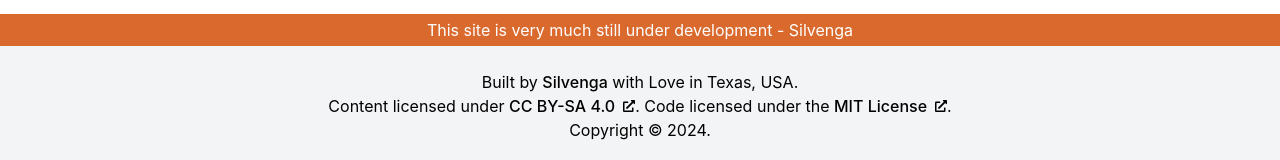
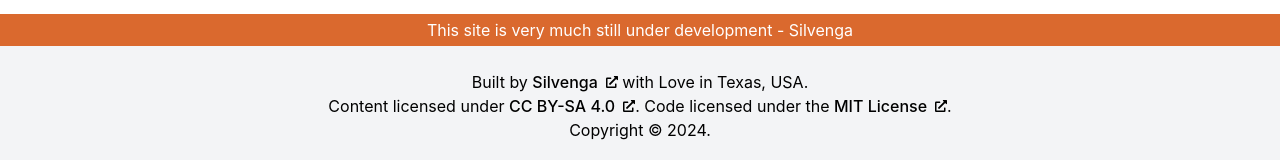
Before and after one commit to filameta/filameta.com, a React (Vite) app: page /tools in a window 1280 px wide. Shown: the part 754-914 px from the top of the page. Built offline with nearby package versions, Linux system fonts and the light colour scheme; a web font is replaced by a local one; what @xpd/tailwind-3dtransforms, better-react-mathjax would draw is missing.

Commit message:
Normalized external links for first-party link.

```diff
--- a/src/components/layouts/default/footer.tsx
+++ b/src/components/layouts/default/footer.tsx
@@ -5,7 +5,7 @@ export function Footer() {
     const year = useMemo(() => new Date().getFullYear(), []);
     return (
         <footer className="p-6 flex flex-col items-center justify-end bg-gray-100 mt-auto text-center">
-            <span>Built by <a className="link link-hover" href="https://silvenga.com" rel="me" target="_blank">Silvenga</a> with Love in Texas, USA.</span>
+            <span>Built by <ExternalLink className="link link-hover" to="https://silvenga.com" rel="me" target="_blank">Silvenga</ExternalLink> with Love in Texas, USA.</span>
             <span>
                 Content licensed under <ExternalLink className="link link-hover" to="https://creativecommons.org/licenses/by-sa/4.0/deed.en">CC BY-SA 4.0</ExternalLink>. Code licensed under the <ExternalLink className="link link-hover" to="https://github.com/filameta/filameta.com/blob/master/LICENSE">MIT License</ExternalLink>.
             </span>
--- a/src/components/utilities/external-link.tsx
+++ b/src/components/utilities/external-link.tsx
@@ -1,4 +1,5 @@
 import clsx from "clsx";
+import { useMemo } from "react";
 import { FaExternalLinkAlt } from "react-icons/fa";
 import { Link, LinkProps } from "react-router-dom";
 
@@ -7,17 +8,20 @@ export type ExternalLinkProps = {
     suppressIcon?: boolean;
 } & Omit<LinkProps, "to"> & React.RefAttributes<HTMLAnchorElement>
 
-export function ExternalLink({ to, suppressIcon, className, children, ...props }: ExternalLinkProps) {
+export function ExternalLink({ to, suppressIcon, className, children, rel, ...props }: ExternalLinkProps) {
     if (!to) {
         throw new Error("To must have a value.");
     }
     if (!to.startsWith("https://")) {
         throw new Error("To must start with https://.");
     }
+
+    const isFirstParty = useMemo(() => new URL(to).hostname == "silvenga.com", [to]);
+
     return (
         <Link to={to}
             target="_blank"
-            rel="external noreferrer noopener"
+            rel={clsx("external", rel, !isFirstParty && "noreferrer noopener")}
             className={clsx(className, !suppressIcon && "inline-flex items-center")}
             {...props}>
             {children}
```
